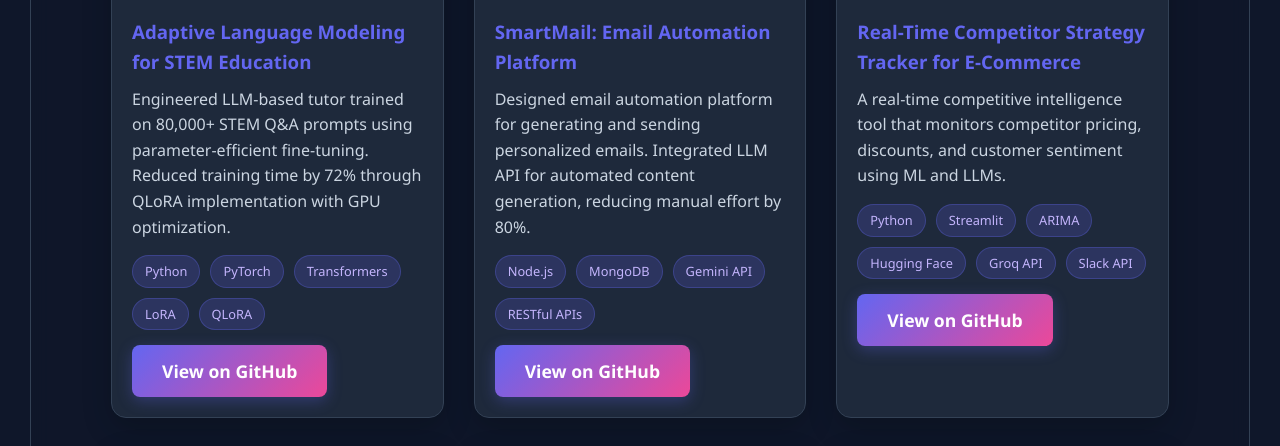
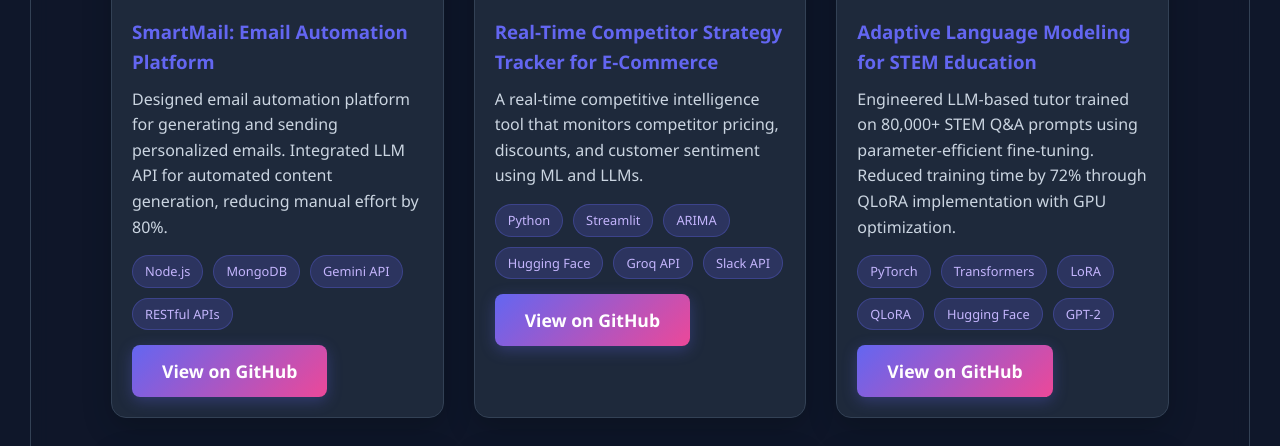
Before and after one commit to uditnegi16/uditnegi16.github.io, a plain HTML site: page index.html in a window 1280 px wide. Shown: the part 3997-4443 px from the top of the page. Drawn offline with Linux system fonts and the light colour scheme.

Commit message:
Update index.html

```diff
--- a/index.html
+++ b/index.html
@@ -785,13 +785,6 @@
         // Project data
         const projectsData = [
             {
-                title: "Adaptive Language Modeling for STEM Education",
-                description: "Engineered LLM-based tutor trained on 80,000+ STEM Q&A prompts using parameter-efficient fine-tuning. Reduced training time by 72% through QLoRA implementation with GPU optimization.",
-                tags: ["Python", "PyTorch", "Transformers", "LoRA", "QLoRA"],
-                image: "https://images.unsplash.com/photo-1581094794329-c8112a89af12?ixlib=rb-1.2.1&auto=format&fit=crop&w=500&q=60",
-                githubUrl: "https://github.com/uditnegi16/STEM-Language-Model"
-            },
-            {
                 title: "SmartMail: Email Automation Platform",
                 description: "Designed email automation platform for generating and sending personalized emails. Integrated LLM API for automated content generation, reducing manual effort by 80%.",
                 tags: ["Node.js", "MongoDB", "Gemini API", "RESTful APIs"],
@@ -807,9 +800,9 @@
             },
             {
                 title: "Adaptive Language Modeling for STEM Education",
-                description: "Developed fine-tuned language models for STEM subjects, enabling personalized content generation and Q&A with high accuracy.",
+                description: "Engineered LLM-based tutor trained on 80,000+ STEM Q&A prompts using parameter-efficient fine-tuning. Reduced training time by 72% through QLoRA implementation with GPU optimization.",
                 tags: ["PyTorch", "Transformers", "LoRA", "QLoRA", "Hugging Face", "GPT-2"],
-                image: "https://images.unsplash.com/photo-1635070041078-e363dbe005cb?ixlib=rb-4.0.3&auto=format&fit=crop&w=500&q=80",
+                image: "https://images.unsplash.com/photo-1581094794329-c8112a89af12?ixlib=rb-1.2.1&auto=format&fit=crop&w=500&q=60",
                 githubUrl: "https://github.com/uditnegi16/Adaptive-Language-Modeling-for-STEM-Education",
             },
             {
```
